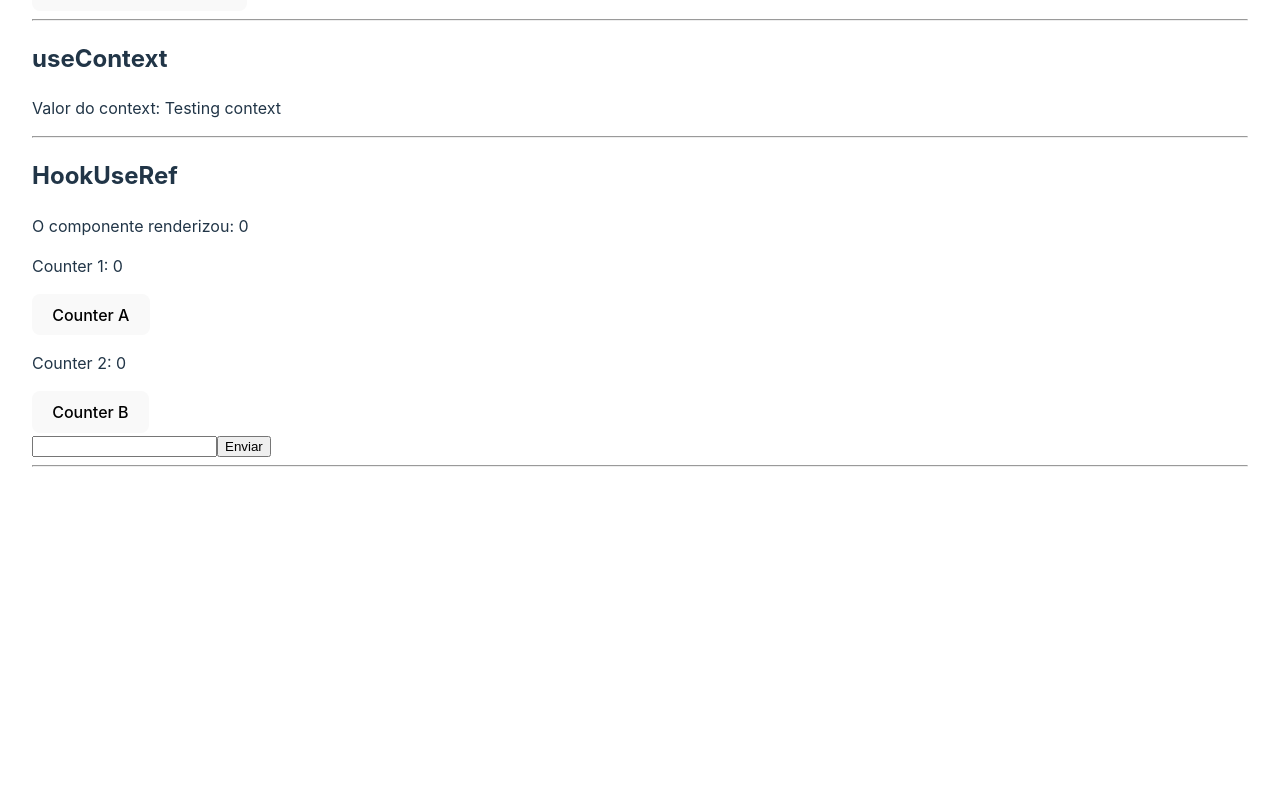
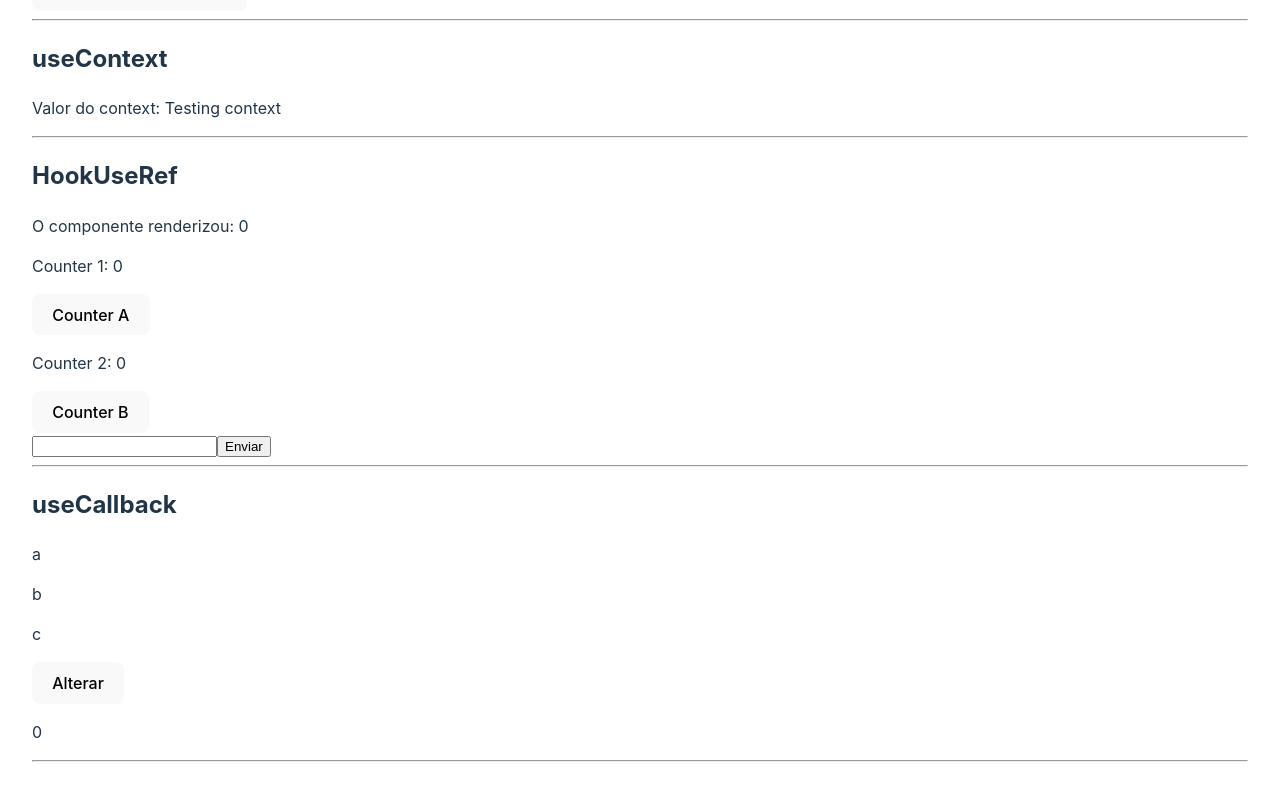
Before and after one commit to lucianobrsts/cursoreactudemy, a React (Vite) app in the folder 11_REACT_HOOKS/reacthooks/: page / in a window 1280 px wide. Shown: the part 1076-1876 px from the top of the page. Before the commit the page ends 1583 px from the top, so only its background shows below. Built offline with nearby package versions, Linux system fonts and the light colour scheme.

Commit message:
useCallback

```diff
--- /dev/null
+++ b/11_REACT_HOOKS/reacthooks/src/components/HookUseCallback.jsx
@@ -0,0 +1,23 @@
+import { useCallback, useState } from "react";
+
+import List from "./List";
+
+const HookUseCallback = () => {
+  const [counter, setCounter] = useState(0);
+  const getItemsFromDatabase = useCallback(() => {
+        return ["a", "b", "c"];
+  }, []);
+
+  return (
+    <div>
+      <h2>useCallback</h2>
+      <List getItems={getItemsFromDatabase} />
+      <button onClick={() => setCounter(counter + 1)}>Alterar</button>
+      <p>{counter}</p>
+
+      <hr />
+    </div>
+  );
+};
+
+export default HookUseCallback;
--- /dev/null
+++ b/11_REACT_HOOKS/reacthooks/src/components/List.jsx
@@ -0,0 +1,24 @@
+import React from "react";
+
+import { useState, useEffect } from "react";
+
+const List = ({ getItems }) => {
+  const [myItems, setMyItems] = useState([]);
+
+  useEffect(() => {
+    console.log("Buscando itens do DB...");
+
+    setMyItems(getItems);
+  }, [getItems]);
+
+  return (
+    <div>
+      {myItems &&
+        myItems.map((item) => (
+          <p key={item}>{item}</p>
+        ))}
+    </div>
+  );
+};
+
+export default List;
--- a/11_REACT_HOOKS/reacthooks/src/pages/Home/Home.jsx
+++ b/11_REACT_HOOKS/reacthooks/src/pages/Home/Home.jsx
@@ -9,6 +9,7 @@ import { HookUseEffect } from "../../components/HookUseEffect";
 import { useContext } from "react";
 import { SomeContext } from "../../components/HookUseContext";
 import HookUseRef from "../../components/HookUseRef";
+import HookUseCallback from "../../components/HookUseCallback";
 
 const Home = () => {
   const {contextValue} = useContext(SomeContext)
@@ -23,6 +24,7 @@ const Home = () => {
       <hr />
 
       <HookUseRef />
+      <HookUseCallback />
     </div>
   );
 };
```
